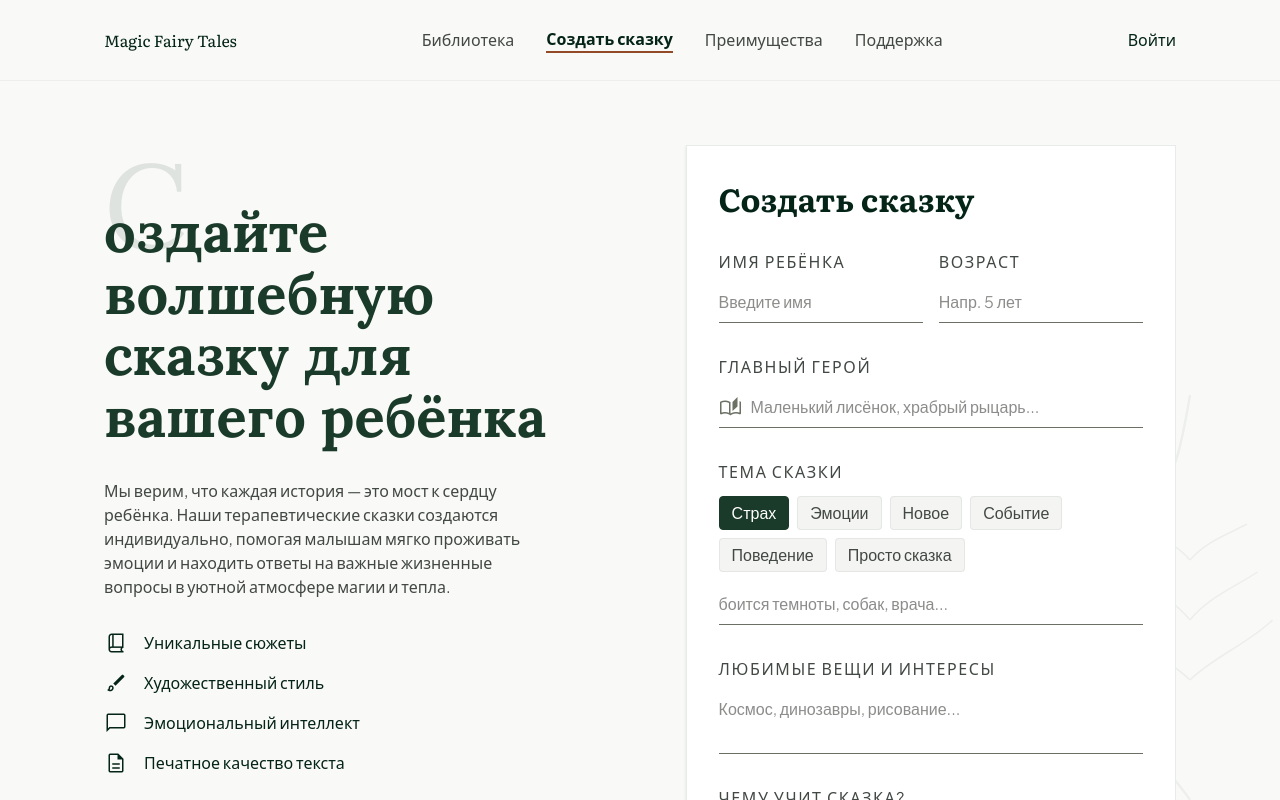
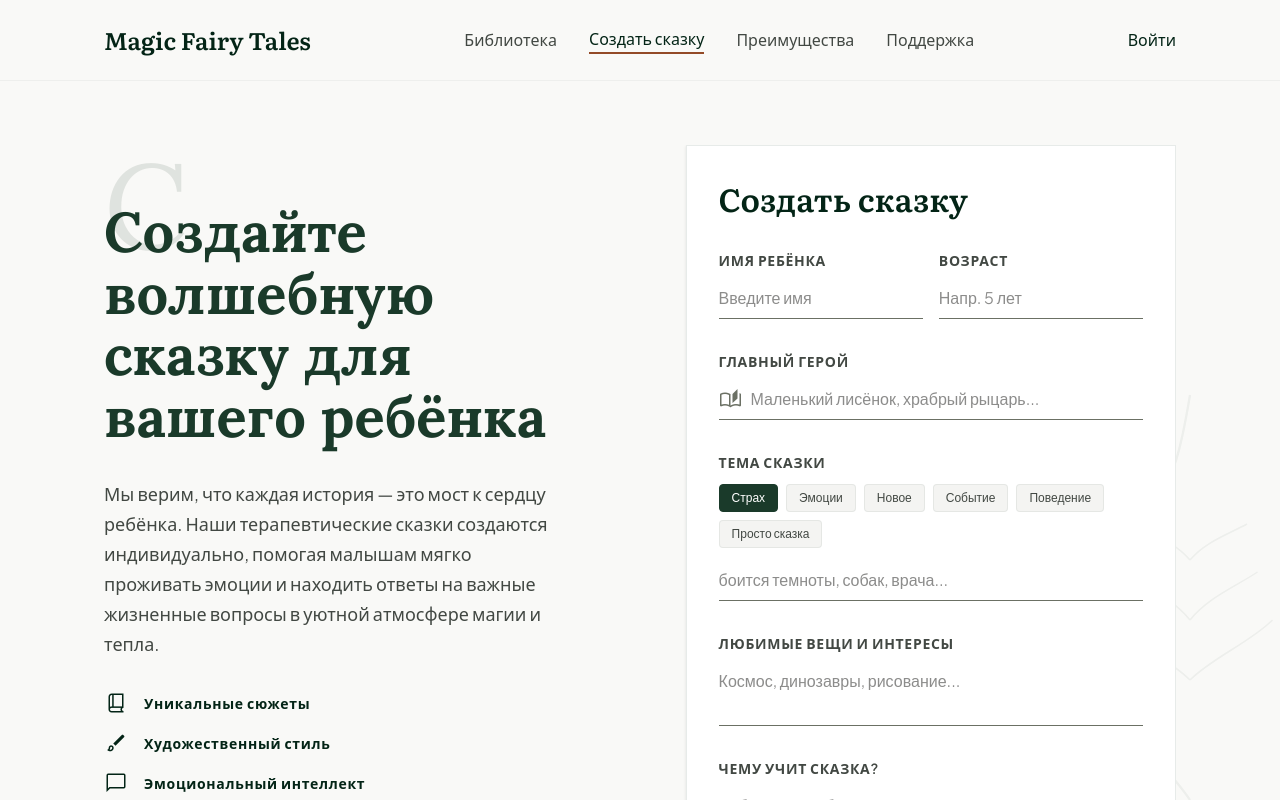
Before and after one commit to GavrilovIgor/fairy-tale-app, a Next.js app: page / in a window 1280 px wide. Shown: the top 800 px of the page. Built offline with nearby package versions, Linux system fonts and the light colour scheme.

Commit message:
auto-sync 2026-05-15 15:02

```diff
--- a/app/globals.css
+++ b/app/globals.css
@@ -122,14 +122,21 @@
 .font-caption        { font-family: 'Plus Jakarta Sans', system-ui, sans-serif !important; }
 .font-serif          { font-family: 'Lora', Georgia, serif !important; }
 
-/* ── Typography tokens (from Stitch DESIGN.md) ─────── */
-
-.text-headline-xl      { font-size: 40px;  font-weight: 700; line-height: 48px; letter-spacing: -0.02em; }
-.text-headline-lg      { font-size: 32px;  font-weight: 700; line-height: 40px; }
-.text-headline-lg-mob  { font-size: 24px;  font-weight: 700; line-height: 32px; }
-.text-body-reading     { font-size: 20px;  font-weight: 400; line-height: 32px; }
-.text-body-ui          { font-size: 16px;  font-weight: 500; line-height: 24px; }
-.text-label-caps       { font-size: 12px;  font-weight: 700; line-height: 16px; letter-spacing: 0.05em; text-transform: uppercase; }
+/* ── Typography utilities (exact Stitch Tailwind config values) ── */
+.text-display-lg        { font-size: 48px; line-height: 56px; letter-spacing: -0.02em; font-weight: 700; }
+.text-display-lg-mobile { font-size: 36px; line-height: 44px; letter-spacing: -0.02em; font-weight: 700; }
+.text-headline-lg       { font-size: 32px; line-height: 40px; font-weight: 600; }
+.text-headline-md       { font-size: 24px; line-height: 32px; font-weight: 600; }
+.text-body-lg           { font-size: 18px; line-height: 30px; font-weight: 400; }
+.text-body-md           { font-size: 16px; line-height: 26px; font-weight: 400; }
+.text-label-md          { font-size: 14px; line-height: 20px; letter-spacing: 0.05em; font-weight: 600; }
+.text-caption           { font-size: 12px; line-height: 18px; font-weight: 500; }
+/* Legacy tokens */
+.text-headline-xl       { font-size: 40px; font-weight: 700; line-height: 48px; letter-spacing: -0.02em; }
+.text-headline-lg-mob   { font-size: 24px; font-weight: 700; line-height: 32px; }
+.text-body-reading      { font-size: 20px; font-weight: 400; line-height: 32px; }
+.text-body-ui           { font-size: 16px; font-weight: 500; line-height: 24px; }
+.text-label-caps        { font-size: 12px; font-weight: 700; line-height: 16px; letter-spacing: 0.05em; text-transform: uppercase; }
 
 /* ── Paper Magic: Drop Cap (from Stitch) ──────────── */
 .drop-cap-letter {
--- a/app/page.tsx
+++ b/app/page.tsx
@@ -338,9 +338,9 @@
             <div className="flex flex-col">
               <div className="mb-stack-lg">
                 {/* Drop cap: block, text-[120px], then heading with -mt-16 — exact Stitch */}
-                <span className="font-lora text-[120px] leading-none text-primary/10 select-none block">С</span>
+                <span className="font-lora text-[120px] leading-none text-primary/10 select-none block" aria-hidden>С</span>
                 <h1 className="font-lora font-bold text-[56px] leading-[1.1] text-[#1a3a2a] -mt-16">
-                  оздайте волшебную сказку для вашего ребёнка
+                  Создайте волшебную сказку для вашего ребёнка
                 </h1>
               </div>
 
@@ -450,9 +450,9 @@
         <div className="absolute inset-0 botanical-bg z-0" aria-hidden />
         <div className="relative z-10">
           <div className="mb-stack-lg">
-            <span className="font-lora text-[72px] leading-none text-primary/10 select-none block">С</span>
+            <span className="font-lora text-[72px] leading-none text-primary/10 select-none block" aria-hidden>С</span>
             <h1 className="font-lora font-bold text-[32px] leading-[1.2] text-[#1a3a2a] -mt-8">
-              оздайте сказку для вашего ребёнка
+              Создайте сказку для вашего ребёнка
             </h1>
           </div>
 
```
